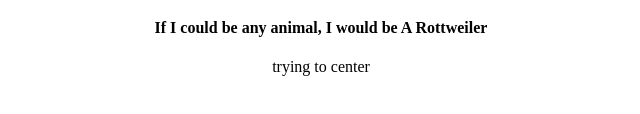
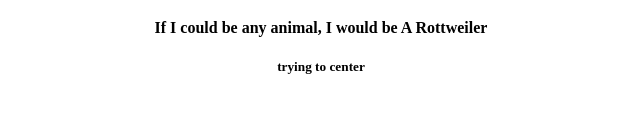
Before and after one commit to david-stefanik/proflie, a plain HTML site: page index.html in a window 1280 px wide. Shown: the part 290-404 px from the top of the page, 319-959 px from the left. Drawn offline with Linux system fonts and the light colour scheme.

Commit message:
Add files via upload

```diff
--- a/index.html
+++ b/index.html
@@ -15,6 +15,7 @@
 					<h4>My favorite color is Red.</h4>
 					<h4>My favorite food is curry.</h4>
 					<h4>If I could be any animal, I would be A Rottweiler</h4>
+					<h5> trying to center</h5>
 			</div>
 		  </body>
-		</html><center><p> trying to center<p>
+		</html>
```
